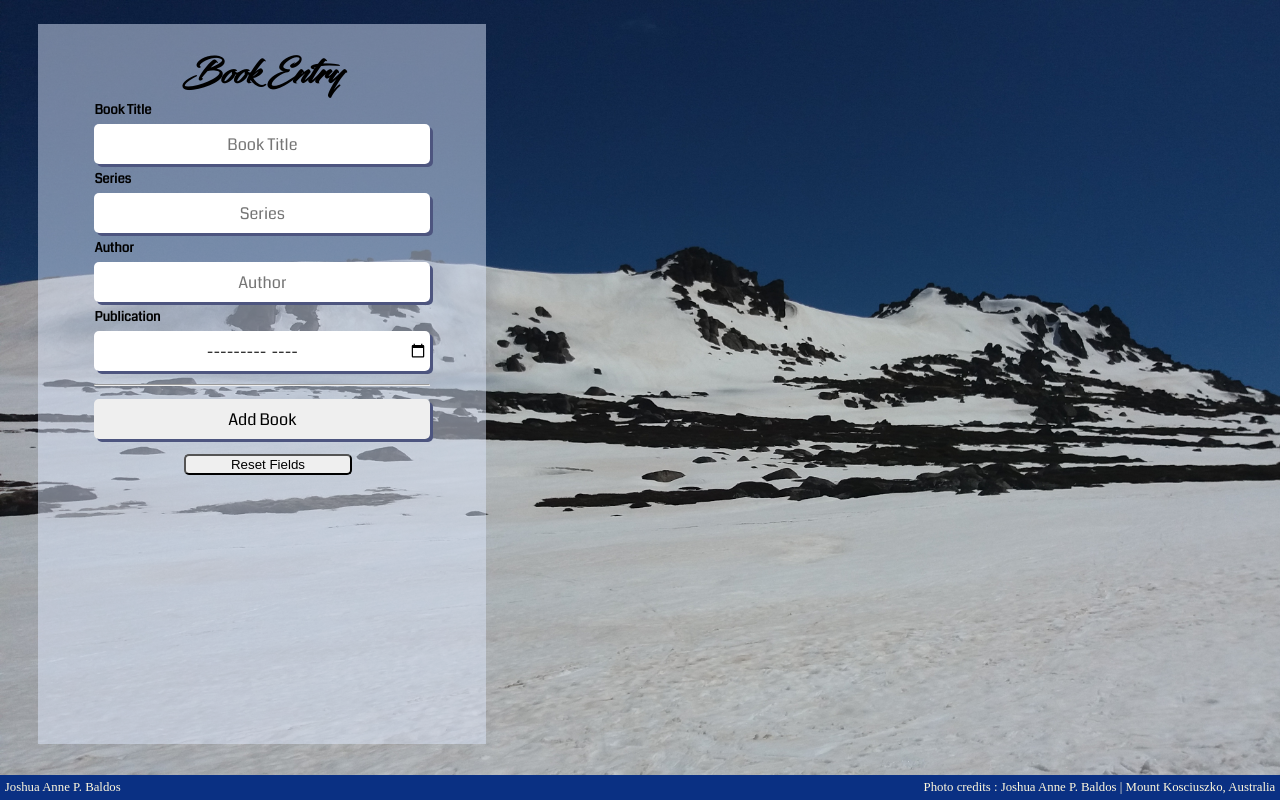
After one commit to frozenHell08/exam, a Laravel app: template resources/views/entry/create.blade.php in a window 1280 px wide. The commit adds this page. Run offline with Laravel 10, Linux system fonts and the light colour scheme; the template is opened without the code that fills it, so the values that code supplies are empty.

```diff
--- /dev/null
+++ b/resources/views/entry/create.blade.php
@@ -0,0 +1,28 @@
+<x-layout>
+    <div id="contentbg" class="entryform">
+        <div id="content">
+            <h1 class="mine">Book Entry</h1>
+
+            <form method="POST" action="/">
+                @csrf
+                <div id="credentials" class="form-group">
+                    <label for="title">Book Title</label>
+                    <input id="title" name="title" placeholder="Book Title" type="text" class="input" required />
+
+                    <label for="series">Series</label>
+                    <input id="series" name="series" placeholder="Series" type="text" class="input" />
+
+                    <label for="author">Author</label>
+                    <input id="author" name="author" placeholder="Author" type="text" class="input" required />
+
+                    <label for="pubmonth">Publication</label>
+                    <input id="pubmonth" name="pubmonth" placeholder="Publication Month" type="month" class="input" required />
+                </div>
+
+                <hr>
+                <input id="btnSubmit" type="submit" value="Add Book"/>
+                <input id="btnReset" type="reset" value="Reset Fields"/>
+            </form>
+        </div>
+    </div>
+</x-layout>
--- a/resources/views/home.blade.php
+++ b/resources/views/home.blade.php
@@ -9,7 +9,7 @@ sort of like connecting with starbucks wifi with a mcdo credentials.
     <div id="contentbg" class="entryform">
         <div id="content">
             <h1 class="mine">Book Entry</h1>
-
+            <a href="/entry/create"> yello</a>
             <form method="POST" action="/">
                 @csrf
                 <div id="credentials" class="form-group">
--- a/routes/api.php
+++ b/routes/api.php
@@ -1,5 +1,6 @@
 <?php
 
+use App\Http\Controllers\Api\BookController;
 use Illuminate\Http\Request;
 use Illuminate\Support\Facades\Route;
 
@@ -14,6 +15,8 @@ use Illuminate\Support\Facades\Route;
 |
 */
 
+Route::apiResource('books', BookController::class);
+
 Route::middleware('auth:sanctum')->get('/user', function (Request $request) {
     return $request->user();
 });
--- a/routes/web.php
+++ b/routes/web.php
@@ -2,6 +2,7 @@
 
 use App\Models\Book;
 use App\Http\Controllers\EntryController;
+use App\Http\Controllers\Api\BookController;
 use Illuminate\Support\Facades\Route;
 
 /*
@@ -21,6 +22,7 @@ Route::get('/', function () {
     ]);
 });
 
+
 Route::post('/', [EntryController::class, 'save']);
 Route::patch('/{id}', [EntryController::class, 'update'])->name('book.update');
 Route::post('/{id}', [EntryController::class, 'edit'])->name('book.edit');
```
Also changed, not shown: app/Http/Controllers/Api/BookController.php (added, +71 -0 lines), app/Http/Controllers/EntryController.php (+11 -1 lines), app/Http/Requests/StoreBookRequest.php (added, +30 -0 lines).
